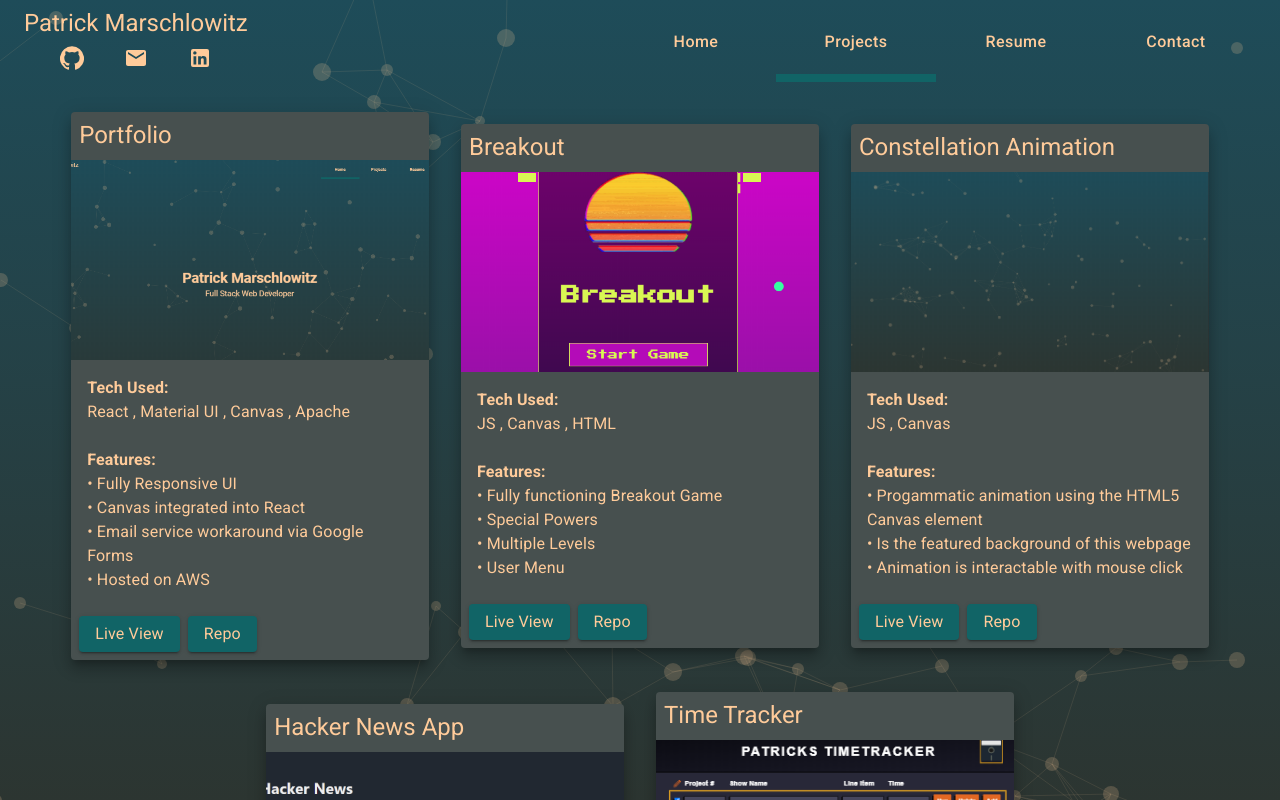
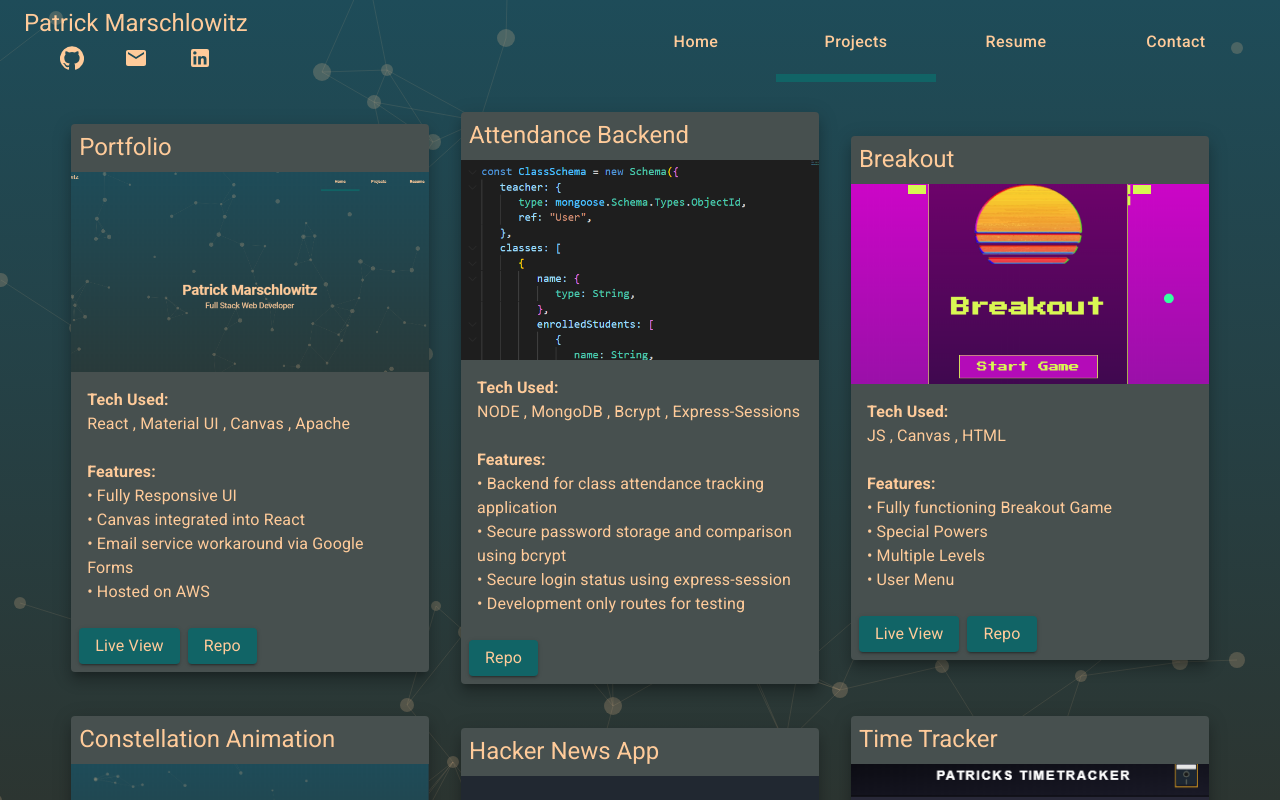
Before and after one commit to Drasek-25/Portfolio, a React (Create React App) app: page /projects in a window 1280 px wide. Shown: the top 800 px of the page. Built offline with nearby package versions, Linux system fonts and the light colour scheme.

Commit message:
added Attendance Backend to projects, inserted required image, changed the project card to only display a livelink button if livelink exists to suite my unhosted backend.

```diff
--- a/src/components/data/data.js
+++ b/src/components/data/data.js
@@ -5,6 +5,7 @@ import hackernews from "./images/hackerNews.PNG";
 import portfolio from "./images/portfolio.PNG";
 import timetracker from "./images/timetracker.PNG";
 // import weather from "./images/weather.PNG";
+import attendance from "./images/attendance.PNG";
 
 // const placeHolderImgUrl = "https://picsum.photos/288/162";
 
@@ -20,6 +21,19 @@ const projectData = [
          "Canvas integrated into React",
          "Email service workaround via Google Forms",
          "Hosted on AWS",
+      ],
+   },
+   {
+      title: "Attendance Backend",
+      image: attendance,
+      // liveLink: "https://breakout.webdevpat.com",
+      repoLink: "https://github.com/Drasek-25/NODE-Attendance-Backend",
+      techUsed: ["NODE", "MongoDB", "Bcrypt", "Express-Sessions"],
+      features: [
+         "Backend for class attendance tracking application",
+         "Secure password storage and comparison using bcrypt",
+         "Secure login status using express-session",
+         "Development only routes for testing",
       ],
    },
    {
--- a/src/components/ui/ProjectCard.js
+++ b/src/components/ui/ProjectCard.js
@@ -86,8 +86,7 @@ function ProjectCard({ title, image, liveLink, repoLink, techUsed, features }) {
                </Box>
             </CardContent>
             <CardActions>
-               {/* i dont know how spreading out an object with 'key and value' matching
-               'attribute and setting' returns a proper attribute, but im not complaing */}
+               {liveLink && (
                   <Button
                      {...(title === "Constellation Animation"
                         ? { onClick: handleCardClassChange }
@@ -97,6 +96,7 @@ function ProjectCard({ title, image, liveLink, repoLink, techUsed, features }) {
                   >
                      <Typography color="primary">Live View</Typography>
                   </Button>
+               )}
                <Button href={repoLink} variant="contained" color="secondary">
                   <Typography color="primary">Repo</Typography>
                </Button>
```
Also changed, not shown: src/components/data/images/attendance.PNG (added). Lines whose indentation alone changed are shown as unchanged.
